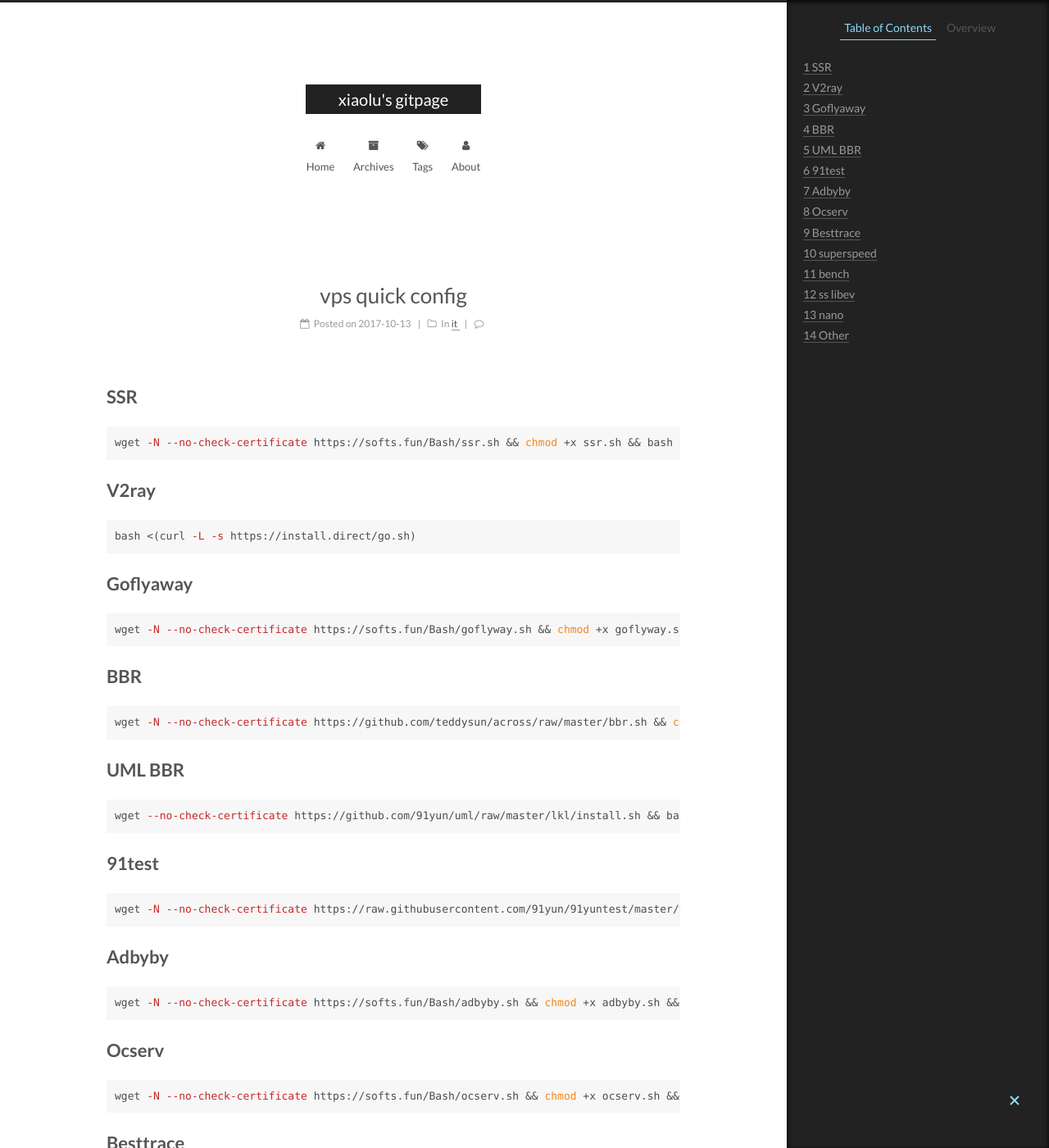
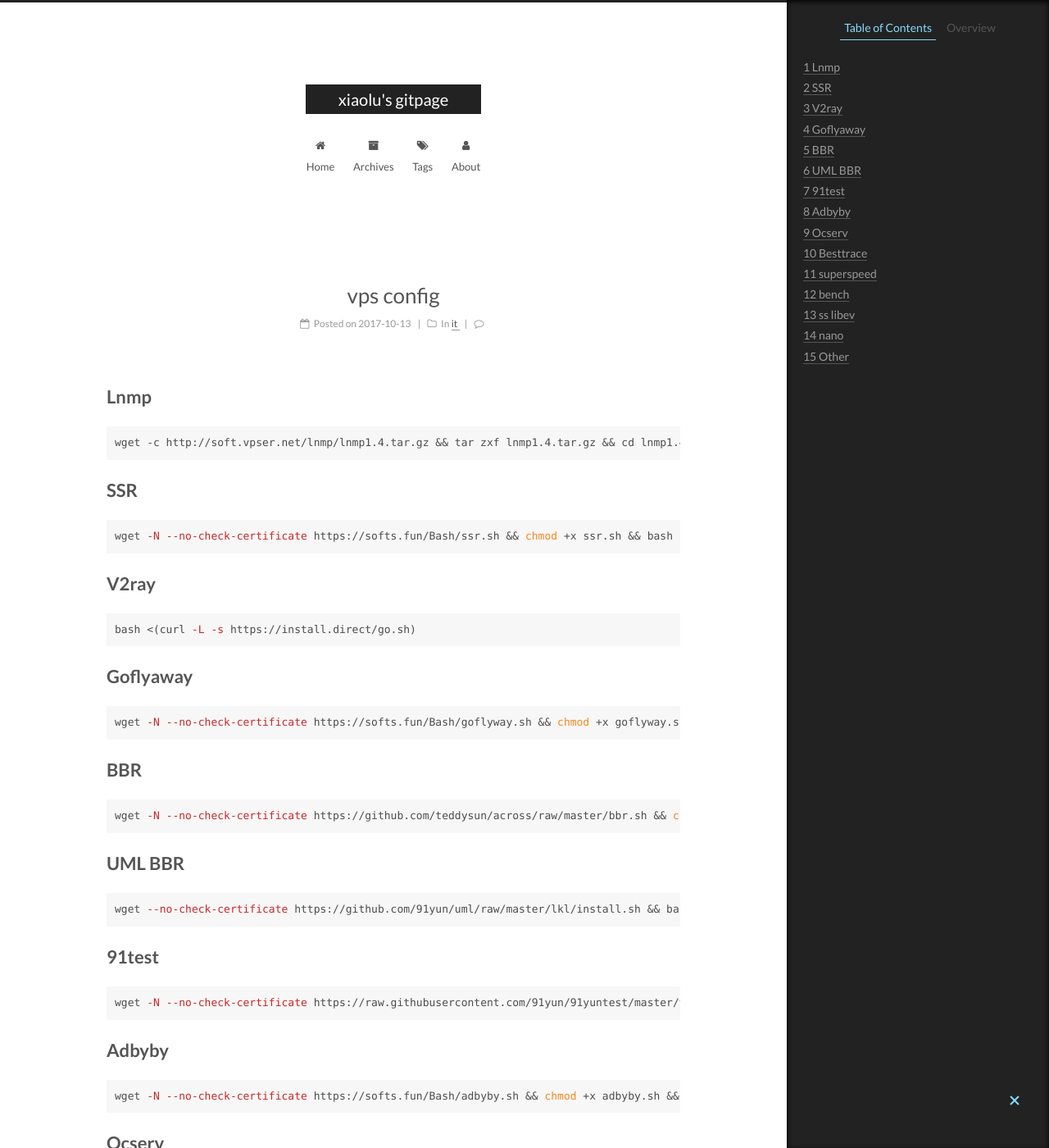
Before and after one commit to xiaolugo/xiaolugo.github.io, a Jekyll site: the page built from _posts/2017-10-13-vps-config.md, in a window 1280 px wide and 1400 px high. Shown: the whole window at 82% size. Built offline with Jekyll 4.4.1, drawn with Linux system fonts in a browser that asks for light colours; comment, search, counter and statistics services are not loaded.

Commit message:
update vps config

````diff
--- a/_posts/2017-10-13-vps-config.md
+++ b/_posts/2017-10-13-vps-config.md
@@ -1,12 +1,15 @@
 ---
 layout: post
-title: vps quick config
+title: vps config
 date: '2017-10-13 12:34:25 +0800'
-description: Set up vps to cross the GFW quickly.
+description: Set up vps quickly.
 tags: vps
 categories:
   - it
 ---
+# Lnmp
+    wget -c http://soft.vpser.net/lnmp/lnmp1.4.tar.gz && tar zxf lnmp1.4.tar.gz && cd lnmp1.4 && ./install.sh
+
 
 # SSR
 ```bash
````
